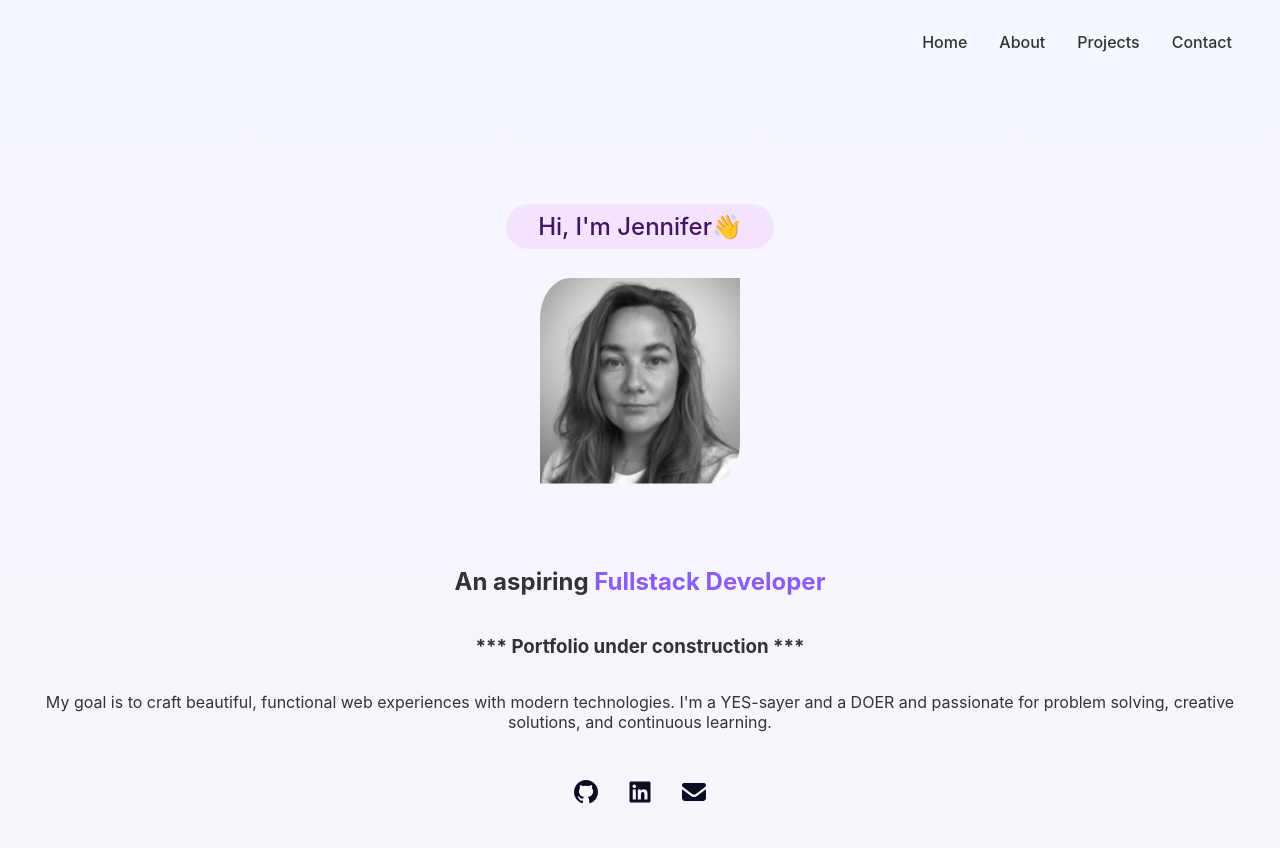
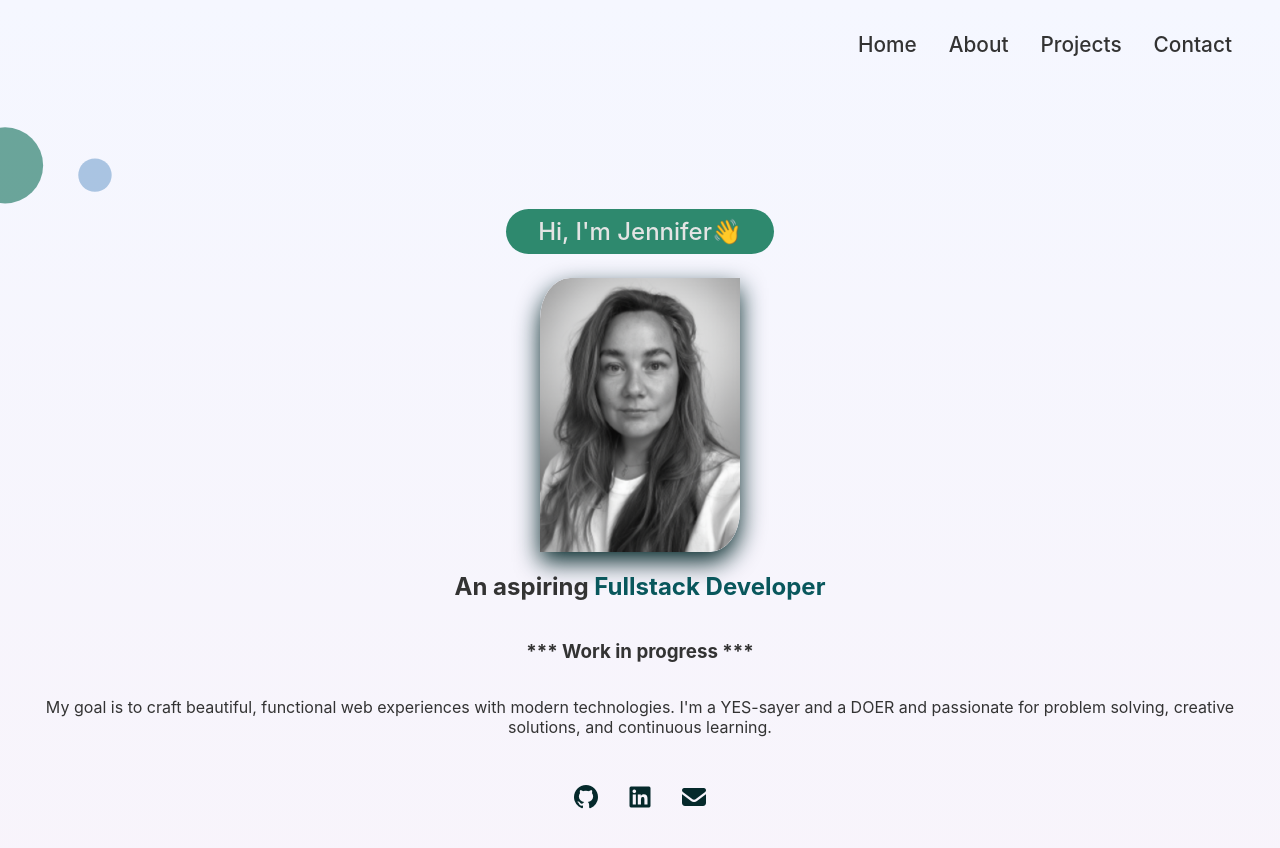
Before and after one commit to jennifermhansson/portfolio, a React (Vite) app: page / in a window 1280 px wide. Shown: the top 848 px of the page. Built offline with nearby package versions, Linux system fonts and the light colour scheme.

Commit message:
added animation background to hero section

```diff
--- a/package.json
+++ b/package.json
@@ -11,8 +11,11 @@
   },
   "dependencies": {
     "@fortawesome/fontawesome-free": "^7.1.0",
+    "@tsparticles/react": "^3.0.0",
     "react": "^19.1.1",
-    "react-dom": "^19.1.1"
+    "react-dom": "^19.1.1",
+    "tsparticles-engine": "^2.12.0",
+    "tsparticles-slim": "^2.12.0"
   },
   "devDependencies": {
     "@eslint/js": "^9.36.0",
--- a/src/App.css
+++ b/src/App.css
@@ -5,34 +5,57 @@ body {
   color: #333;
   text-align: center;
 }
-
 .hero {
+  position: relative;
   padding: 6rem 1rem;
   display: flex;
   flex-direction: column;
   justify-content: center;
   align-items: center;
+  overflow: hidden;
+}
+
+#tsparticles {
+  position: absolute;
+  top: 0;
+  left: 0;
+  width: 100%;
+  height: 100%;
+  z-index: 0;
+}
+
+.hero > * {
+  position: relative;
+  z-index: 1;
 }
 
 .welcome {
   display: inline-block;
-  background: #f4e3ff;
+  background: #2e896e;
   padding: 0.5rem 2rem;
   border-radius: 999px;
-  color: #43175f;
+  color: #e4e4e4;
   font-weight: 500;
   font-size: 1.5rem;
 }
 
+.profile-wrapper {
+  display: inline-block;
+  box-shadow: 0 10px 25px #05292b;
+  border-radius: 15% 0;
+  overflow: hidden; /* så bilden följer formen */
+  width: 200px;
+}
+
 #profile-image {
-  display: flex;
-  width: 200px;
-  clip-path: xywh(0 5px 100% 75% round 15% 0);
-  box-shadow: 10px 5px 5px red;
+  width: 100%;
+  display: block;
+  clip-path: xywh(0 0px 100% 100% round 15% 0);
+  /* border: 3px solid #09575c; */
 }
 
 .highlight {
-  color: #8b5cf6;
+  color: #09575c;
 }
 
 .buttons {
@@ -76,6 +99,7 @@ body {
 .navbar li {
   cursor: pointer;
   font-weight: 500;
+  font-size: 1.3rem;
 }
 .icons {
   margin-top: 2rem;
@@ -86,7 +110,7 @@ body {
 
 .icons i {
   font-size: 1.5rem;
-  color: #0b0b22;
+  color: #05292b;
   transition: color 0.3s ease;
   cursor: pointer;
 }
--- a/src/components/Hero.jsx
+++ b/src/components/Hero.jsx
@@ -1,12 +1,17 @@
+import Tsparticles from "./Tsparticles";
+
 function Hero() {
   return (
     <section className="hero">
+      <Tsparticles />
       <p className="welcome">Hi, I'm Jennifer👋</p>
-      <img id="profile-image" src="\profilephoto.png" alt="pic" />
+      <div class="profile-wrapper">
+        <img id="profile-image" src="\profilephoto.png" alt="pic" />
+      </div>
       <h2>
         An aspiring <span className="highlight">Fullstack Developer</span>
       </h2>
-      <h3> *** Portfolio under construction ***</h3>
+      <h3> *** Work in progress ***</h3>
       <p className="description">
         My goal is to craft beautiful, functional web experiences with modern
         technologies. I'm a YES-sayer and a DOER and passionate for problem
--- /dev/null
+++ b/src/components/Tsparticles.jsx
@@ -0,0 +1,47 @@
+import { tsParticles } from "tsparticles-engine";
+import { loadSlim } from "tsparticles-slim";
+
+function Tsparticles() {
+  async function startParticles() {
+    await loadSlim(tsParticles);
+
+    await tsParticles.load({
+      id: "tsparticles",
+      options: {
+        fullScreen: { enable: false }, // ❗ Viktigt
+        background: { color: "  transparent" },
+        fpsLimit: 60,
+        particles: {
+          number: { value: 3, max: 10 },
+          color: { value: ["#297e6bff", "#369668ff", "#6596c8ff"] },
+          shape: { type: "circle" },
+          opacity: {
+            value: { min: 0.3, max: 0.9 },
+            animation: { enable: true, speed: 1.5 },
+          },
+          size: {
+            value: { min: 15, max: 40 },
+            animation: { enable: true, speed: 2 },
+          },
+          move: {
+            enable: true,
+            speed: 0.8,
+            direction: "none",
+            outModes: "out",
+          },
+        },
+        interactivity: {
+          events: {
+            onClick: { enable: true, mode: "push" },
+            onHover: { enable: true, mode: "attract" },
+          },
+          modes: { bubble: { distance: 120, size: 8, duration: 1 } },
+        },
+        detectRetina: true,
+      },
+    });
+  }
+
+  startParticles();
+}
+export default Tsparticles;
```
Also changed, not shown: 1 other file (tests, documents, lock files or other folders).
